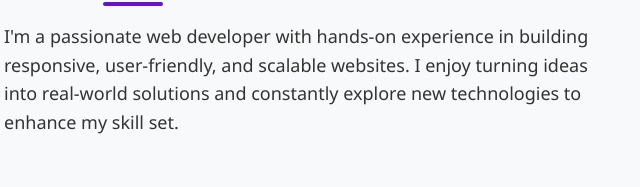
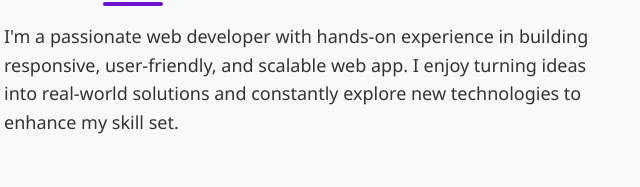
Before and after one commit to tanishkumar-26/My-Portfolio, a plain HTML site: page index.html in a window 1280 px wide. Shown: the part 409-596 px from the top of the page, 346-986 px from the left. Drawn offline with nearby package versions, Linux system fonts and the light colour scheme.

Commit message:
Update index.html

```diff
--- a/index.html
+++ b/index.html
@@ -70,7 +70,7 @@
         <i class="bi bi-person-fill about-icon"></i> About Me
       </h2>
       <p>
-        I'm a passionate web developer with hands-on experience in building responsive, user-friendly, and scalable websites.
+        I'm a passionate web developer with hands-on experience in building responsive, user-friendly, and scalable web app.
         I enjoy turning ideas into real-world solutions and constantly explore new technologies to enhance my skill set.
       </p>
     </div>
```
